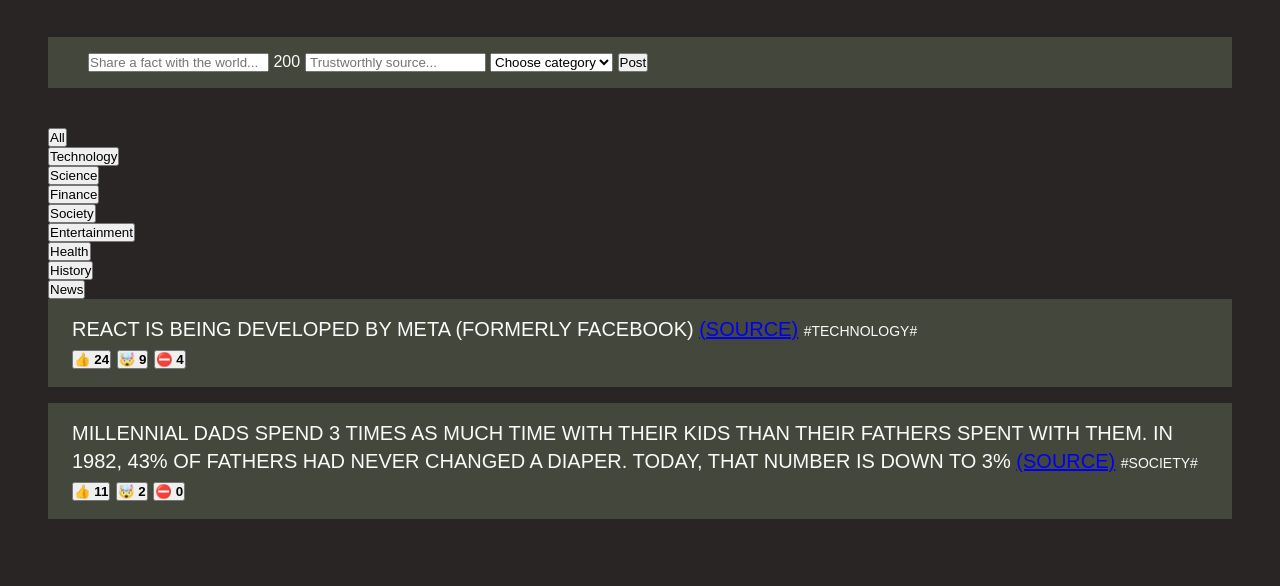
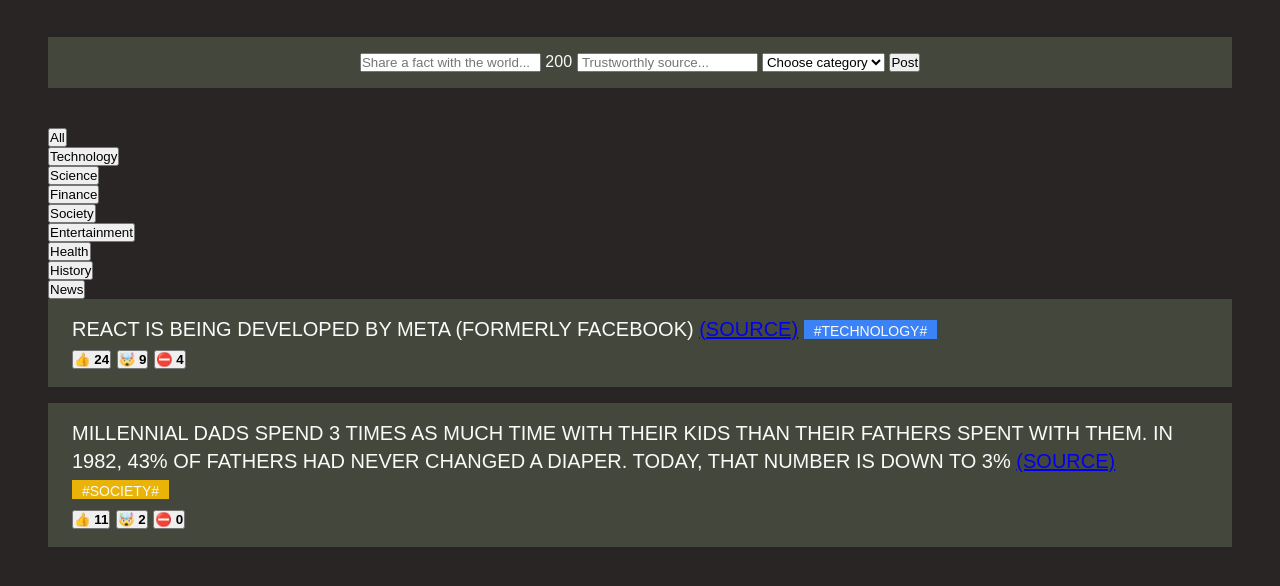
Before and after one commit to cmedeiros1130/Today-i-learned, a plain HTML site: page index.html in a window 1280 px wide. Shown: the part 190-776 px from the top of the page. Drawn offline with Linux system fonts and the light colour scheme; a web font is replaced by a local one.

Commit message:
Block and inline elements

```diff
--- a/index.html
+++ b/index.html
@@ -58,7 +58,9 @@
             <p>
               React is being developed by Meta (formerly facebook)
               <a href="https://opensource.fb.com/" target="_blank">(Source)</a>
-              <span class="tag">#technology#</span>
+              <span class="tag" style="background-color: #3b82f6"
+                >#technology#</span
+              >
             </p>
             <div>
               <button>👍 <strong>24</strong></button>
@@ -76,7 +78,9 @@
                 target="_blank"
                 >(Source)</a
               >
-              <span class="tag">#society#</span>
+              <span class="tag" style="background-color: #eab308"
+                >#society#</span
+              >
             </p>
             <div>
               <button>👍 <strong>11</strong></button>
--- a/styles.css
+++ b/styles.css
@@ -20,6 +20,7 @@ body {
   background-color: #44483c;
   margin-bottom: 40px;
   padding: 16px 40px;
+  text-align: center;
 }
 
 h1 {
@@ -41,6 +42,9 @@ h1 {
   text-transform: uppercase;
   font-size: 14px;
   font-family: "Coiny", sans-serif;
+  padding-top: 3px;
+  padding-left: 10px;
+  padding-right: 10px;
 }
 
 ul {
```
